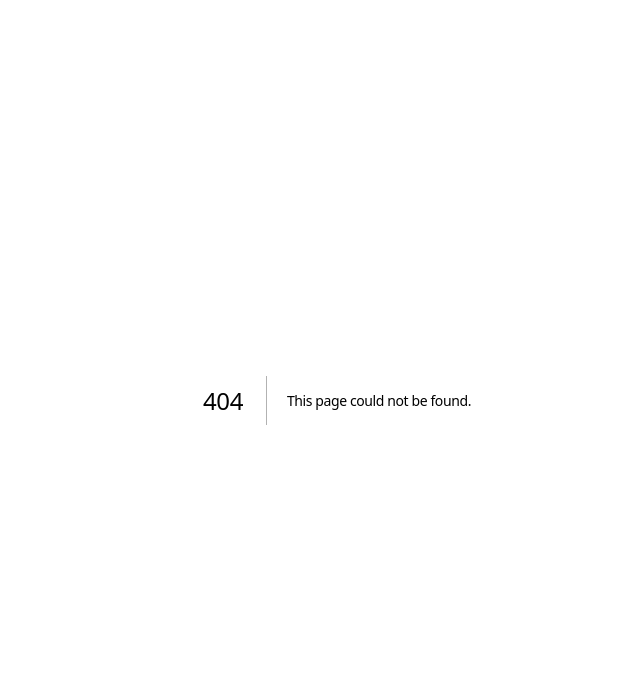
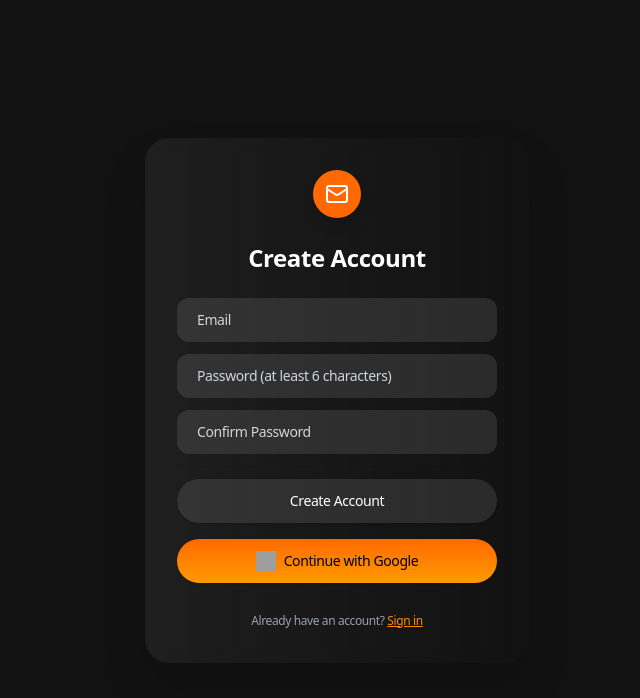
Before and after one commit to aryanscodingden/DearMe-Memories, a Next.js app: page /signup in a window 1280 px wide. Before the commit this address had no page. Shown: the top 698 px of the page, without its empty margins (303-943 px from the left). Built offline with nearby package versions, Linux system fonts and the light colour scheme; no server answers; grey boxes are pictures that could not be loaded.

Commit message:
Sign-up implemented

```diff
--- a/app/login/page.tsx
+++ b/app/login/page.tsx
@@ -1,7 +1,7 @@
 "use client";
 
-import { SignIn1 } from "@/components/ui/modern-stunning-sign-in";
+import MordernSignIn from "@/components/ui/sign-in";
 
 export default function LoginPage() {
-  return <SignIn1 />;
+  return <MordernSignIn />;
 }
--- /dev/null
+++ b/app/signup/page.tsx
@@ -0,0 +1,7 @@
+"use client";
+
+import ModernSignUp from "@/components/ui/sign-up";
+
+export default function SignUpPage() {
+  return <ModernSignUp />;
+}
--- /dev/null
+++ b/components/ui/sign-up.tsx
@@ -0,0 +1,162 @@
+"use client";
+
+import { useState } from "react";
+import { useRouter } from "next/navigation";
+import {
+  createUserWithEmailAndPassword,
+  signInWithPopup,
+  GoogleAuthProvider,
+} from "firebase/auth";
+import { auth } from "@/lib/firebase";
+import { Mail } from "lucide-react";
+
+export default function MordernSignUp() {
+  const [email, setEmail] = useState("");
+  const [password, setPassword] = useState("");
+  const [confirmPassword, setConfirmPassword] = useState("");
+  const [error, setError] = useState("");
+  const [isLoading, setIsLoading] = useState(false);
+  const router = useRouter();
+
+  const validateEmail = (email: string) => {
+    const re = /^[^\s@]+@[^\s@]+\.[^\s@]+$/;
+    return re.test(email);
+  };
+
+  const handleSignUp = async (e: React.FormEvent) => {
+    e.preventDefault();
+    setError("");
+
+    if (!validateEmail(email)) {
+      setError("Please enter a valid email address");
+      return;
+    }
+
+    if (password.length < 6) {
+      setError("Password must be at least 6 characters");
+      return;
+    }
+
+    if (password !== confirmPassword) {
+      setError("Passwords do not match");
+      return;
+    }
+
+    setIsLoading(true);
+
+    try {
+      await createUserWithEmailAndPassword(auth, email, password);
+      router.push("/journal");
+    } catch (err: any) {
+      if (err.code === "auth/email-already-in-use") {
+        setError("An account with this email already exists");
+      } else if (err.code === "auth/weak-password") {
+        setError("Password is too weak");
+      } else {
+        setError("Failed to create account. Please try again.");
+      }
+      setIsLoading(false);
+    }
+  };
+
+  const handleGoogleSignUp = async () => {
+    setError("");
+    setIsLoading(true);
+
+    try {
+      const provider = new GoogleAuthProvider();
+      await signInWithPopup(auth, provider);
+      router.push("/journal");
+    } catch (err: any) {
+      setError("Failed to sign up with Google. Please try again.");
+      setIsLoading(false);
+    }
+  };
+
+  return (
+    <div className="min-h-screen flex flex-col items-center justify-center bg-[#121212] relative overflow-hidden w-full">
+      <div className="relative z-10 w-full max-w-sm rounded-3xl bg-linear-to-r from-[#ffffff10] to-[#121212] backdrop-blur-sm shadow-2xl p-8 flex flex-col items-center">
+        <div className="flex items-center justify-center w-12 h-12 rounded-full bg-orange-500 mb-6 shadow-lg">
+          <Mail className="w-6 h-6 text-white" />
+        </div>
+        <h2 className="text-2xl font-semibold text-white mb-6 text-center">
+          Create Account
+        </h2>
+
+        <div className="flex flex-col w-full gap-4">
+          {error && (
+            <div className="text-sm text-red-400 text-center mb-2">{error}</div>
+          )}
+
+          <form onSubmit={handleSignUp} className="w-full flex flex-col gap-3">
+            <input
+              type="email"
+              value={email}
+              onChange={(e) => setEmail(e.target.value)}
+              className="w-full px-5 py-3 rounded-xl bg-white/10 text-white placeholder-gray-300 text-sm focus:outline-none focus:ring-2 focus:ring-orange-400"
+              placeholder="Email"
+              required
+              disabled={isLoading}
+            />
+
+            <input
+              type="password"
+              value={password}
+              onChange={(e) => setPassword(e.target.value)}
+              className="w-full px-5 py-3 rounded-xl bg-white/10 text-white placeholder-gray-300 text-sm focus:outline-none focus:ring-2 focus:ring-orange-400"
+              placeholder="Password (at least 6 characters)"
+              required
+              disabled={isLoading}
+            />
+
+            <input
+              type="password"
+              value={confirmPassword}
+              onChange={(e) => setConfirmPassword(e.target.value)}
+              className="w-full px-5 py-3 rounded-xl bg-white/10 text-white placeholder-gray-300 text-sm focus:outline-none focus:ring-2 focus:ring-orange-400"
+              placeholder="Confirm Password"
+              required
+              disabled={isLoading}
+            />
+
+            <hr className="opacity-10" />
+
+            <button
+              type="submit"
+              disabled={isLoading}
+              className="w-full bg-white/10 text-white font-medium px-5 py-3 rounded-full shadow hover:bg-white/20 transition text-sm"
+            >
+              {isLoading ? "Creating Account..." : "Create Account"}
+            </button>
+          </form>
+
+          <button
+            type="button"
+            onClick={handleGoogleSignUp}
+            disabled={isLoading}
+            className="w-full flex items-center justify-center gap-2 bg-linear-to-b from-orange-500 to-amber-500 rounded-full px-5 py-3 font-medium text-black shadow hover:brightness-110 transition text-sm"
+          >
+            <img
+              src="https://www.svgrepo.com/show/475656/google-color.svg"
+              alt="Google"
+              className="w-5 h-5"
+            />
+            Continue with Google
+          </button>
+
+          <div className="w-full text-center mt-2">
+            <span className="text-xs text-gray-400">
+              Already have an account?{" "}
+              <a
+                href="/login"
+                className="underline text-orange-400 hover:text-orange-300"
+              >
+                Sign in
+              </a>
+            </span>
+          </div>
+        </div>
+      </div>
+    </div>
+  );
+}
```
